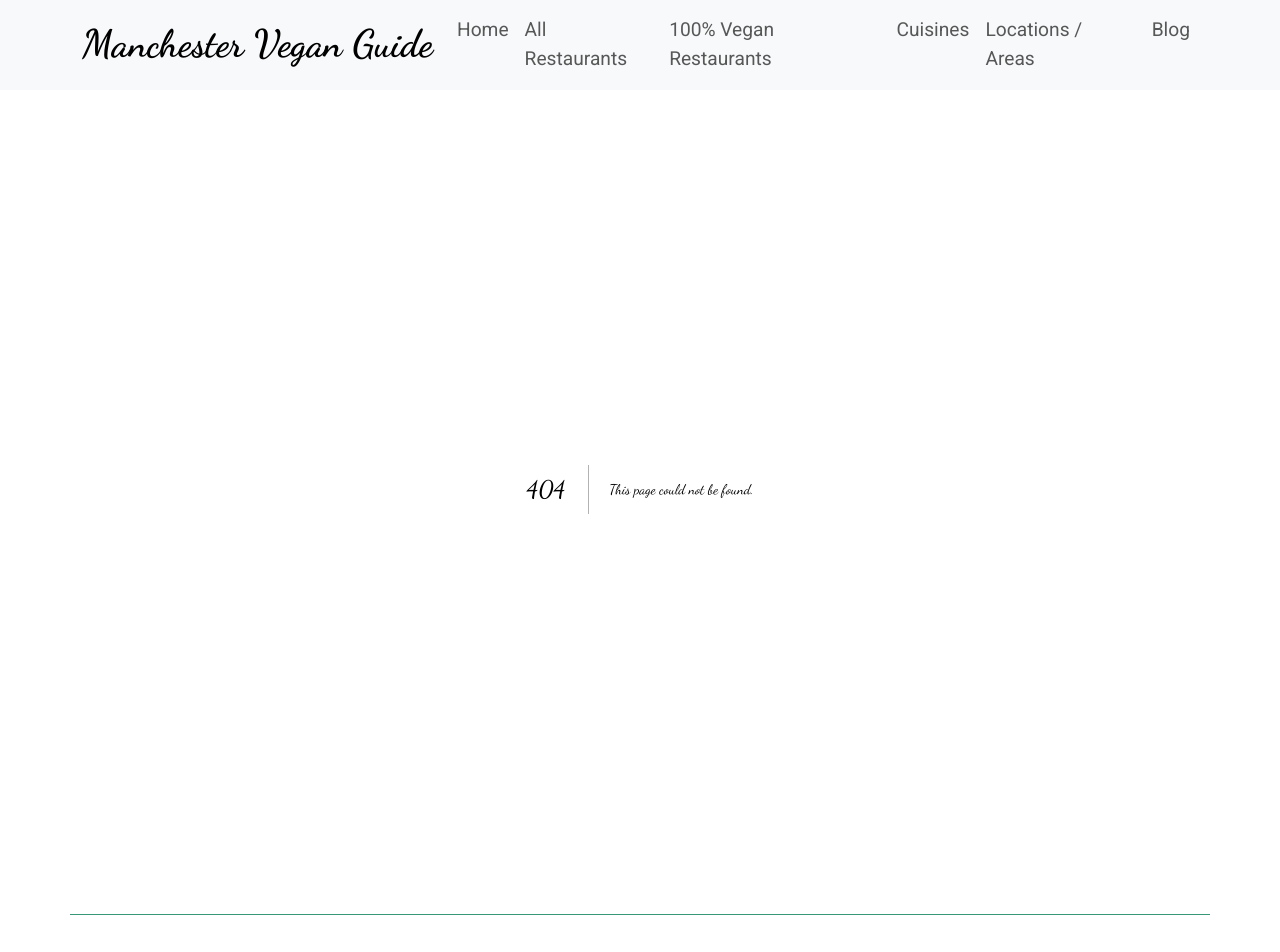
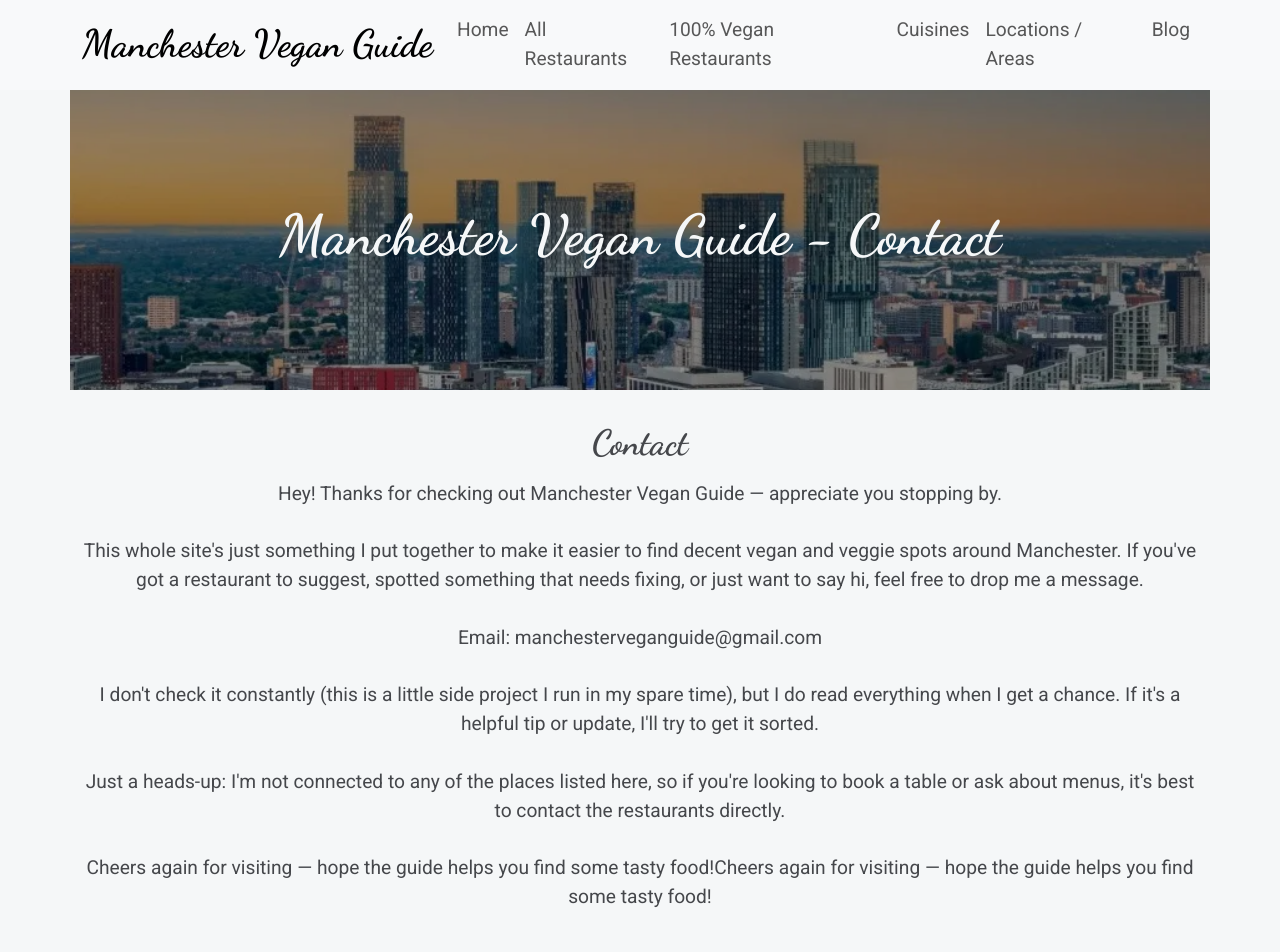
Before and after one commit to KyleMardell/manchester-vegan, a Next.js app: page /contact in a window 1280 px wide. Before the commit this address had no page. Shown: the top 952 px of the page. Built offline with nearby package versions, Linux system fonts and the light colour scheme.

Commit message:
Add contact page.

```diff
--- /dev/null
+++ b/app/contact/Contact.module.css
@@ -0,0 +1,18 @@
+.HeroMainImage {
+    position: relative;
+    height: 300px;
+    display: flex;
+    align-items: center;
+    justify-content: center;
+    text-align: center;
+    color: #f5f7f8;
+    overflow: hidden;
+    padding: 3rem 1rem;
+}
+
+.HeroText {
+    font-family: var(--font-dancing-script), sans-serif !important;
+    font-size: 3.5rem;
+    font-weight: bold;
+    line-height: 1.1;
+}
--- /dev/null
+++ b/app/contact/page.js
@@ -0,0 +1,102 @@
+import React from "react";
+import { Col, Container, Row } from "react-bootstrap";
+import Image from "next/image";
+import styles from "./Contact.module.css";
+
+export const metadata = {
+    title: "Contact Manchester Vegan Guide | Manchester Vegan Guide",
+    description:
+        "Contact the Manchester Vegan Guide - a simple, independent project built to help people find great vegan and vegetarian food around the city. Find out how it's made, where the info comes from, and how to get in touch.",
+    keywords:
+        "Contact Manchester Vegan Guide, vegan Manchester site info, vegetarian restaurant listings Manchester, vegan food blog Manchester, plant-based directory Manchester, Manchester vegan resources, vegan restaurant updates Manchester",
+
+    openGraph: {
+        title: "Contact Manchester Vegan Guide | Manchester Vegan Guide",
+        description:
+            "Contact Manchester Vegan Guide. Built to help you find the best vegan and vegetarian food in Manchester - no fuss, no ratings, just helpful info.",
+        url: "https://www.manchesterveganguide.com/about",
+        siteName: "Manchester Vegan Guide",
+        images: [
+            {
+                url: "/images/MVG-logo.webp",
+                width: 1200,
+                height: 630,
+                alt: "Manchester Vegan Guide logo with plant-based food theme",
+            },
+        ],
+        type: "website",
+        locale: "en_GB",
+    },
+
+    twitter: {
+        card: "summary_large_image",
+        title: "Contact Manchester Vegan Guide",
+        description:
+            "A straightforward, solo-built guide to help you find vegan and vegetarian food in Manchester. Learn more about how and why it was made.",
+        images: ["/images/MVG-logo.webp"],
+        site: "@MancVeganGuide",
+    },
+};
+
+export default function Contact() {
+    return (
+        <Container fluid="lg">
+            <Row className={`${styles.HeroMainImage} p-0 mb-3`}>
+                <Image
+                    className="p-0"
+                    src="/images/manchester-skyline.webp"
+                    alt="The Manchester skyline"
+                    fill
+                    priority
+                    sizes="(max-width: 768px) 100vw, (max-width: 1200px) 80vw, 1140px"
+                    style={{
+                        objectFit: "cover",
+                        zIndex: 0,
+                        filter: "brightness(0.6)",
+                    }}
+                />
+                <Col style={{ zIndex: 1 }} className="p-0">
+                    <h1 className={styles.HeroText}>
+                        Manchester Vegan Guide - Contact
+                    </h1>
+                </Col>
+            </Row>
+            <Row>
+                <Col xs={12} className="text-center">
+                    <h2 className="my-3">Contact</h2>
+                    <p>
+                        Hey! Thanks for checking out Manchester Vegan Guide —
+                        appreciate you stopping by.
+                        <br />
+                        <br />
+                        This whole site&apos;s just something I put together to
+                        make it easier to find decent vegan and veggie spots
+                        around Manchester. If you&apos;ve got a restaurant to
+                        suggest, spotted something that needs fixing, or just
+                        want to say hi, feel free to drop me a message.
+                        <br />
+                        <br />
+                        Email: manchesterveganguide@gmail.com
+                        <br />
+                        <br />
+                        I don&apos;t check it constantly (this is a little side
+                        project I run in my spare time), but I do read
+                        everything when I get a chance. If it&apos;s a helpful
+                        tip or update, I&apos;ll try to get it sorted.
+                        <br />
+                        <br />
+                        Just a heads-up: I&apos;m not connected to any of the
+                        places listed here, so if you&apos;re looking to book a
+                        table or ask about menus, it&apos;s best to contact the
+                        restaurants directly.
+                        <br />
+                        <br />
+                        Cheers again for visiting — hope the guide helps you
+                        find some tasty food!Cheers again for visiting — hope
+                        the guide helps you find some tasty food!
+                    </p>
+                </Col>
+            </Row>
+        </Container>
+    );
+}
--- a/components/SiteFooter.js
+++ b/components/SiteFooter.js
@@ -51,6 +51,13 @@ const SiteFooter = () => {
                         </Col>
                         <Col xs={12}>
                             <Link
+                                href="/contact"
+                                className={`${styles.FooterLink}`}>
+                                Contact
+                            </Link>
+                        </Col>
+                        <Col xs={12}>
+                            <Link
                                 href="/cookie-policy"
                                 className={`${styles.FooterLink}`}>
                                 Cookie Policy
```
